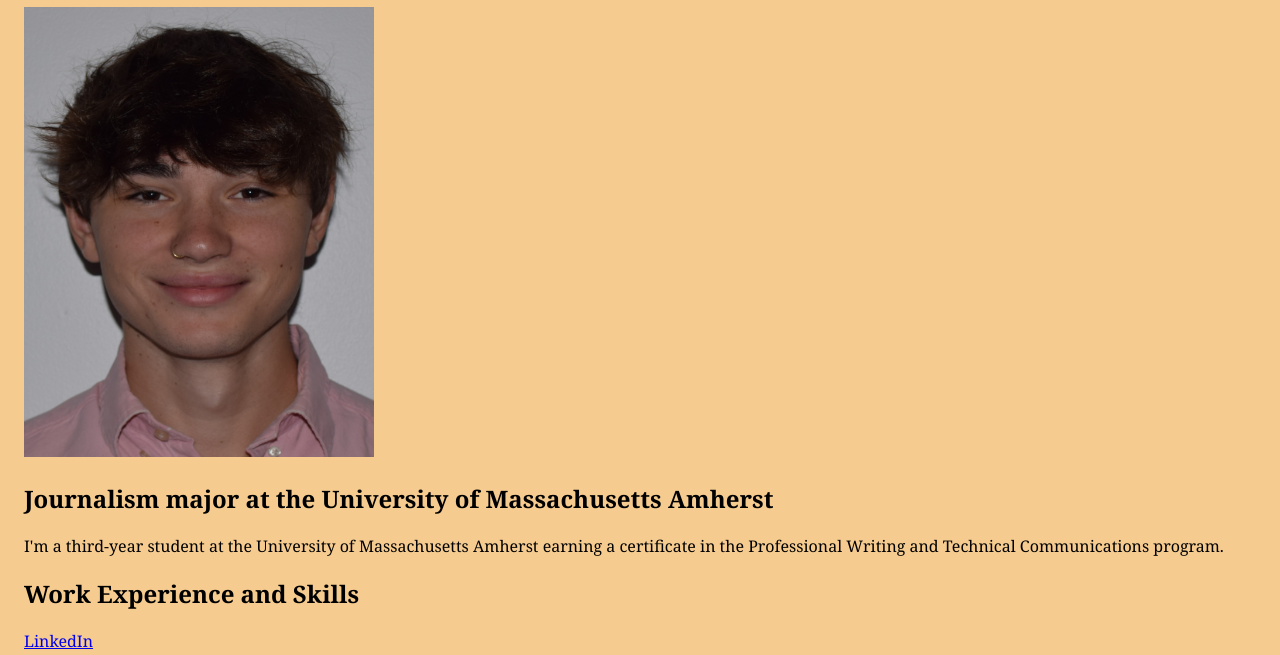
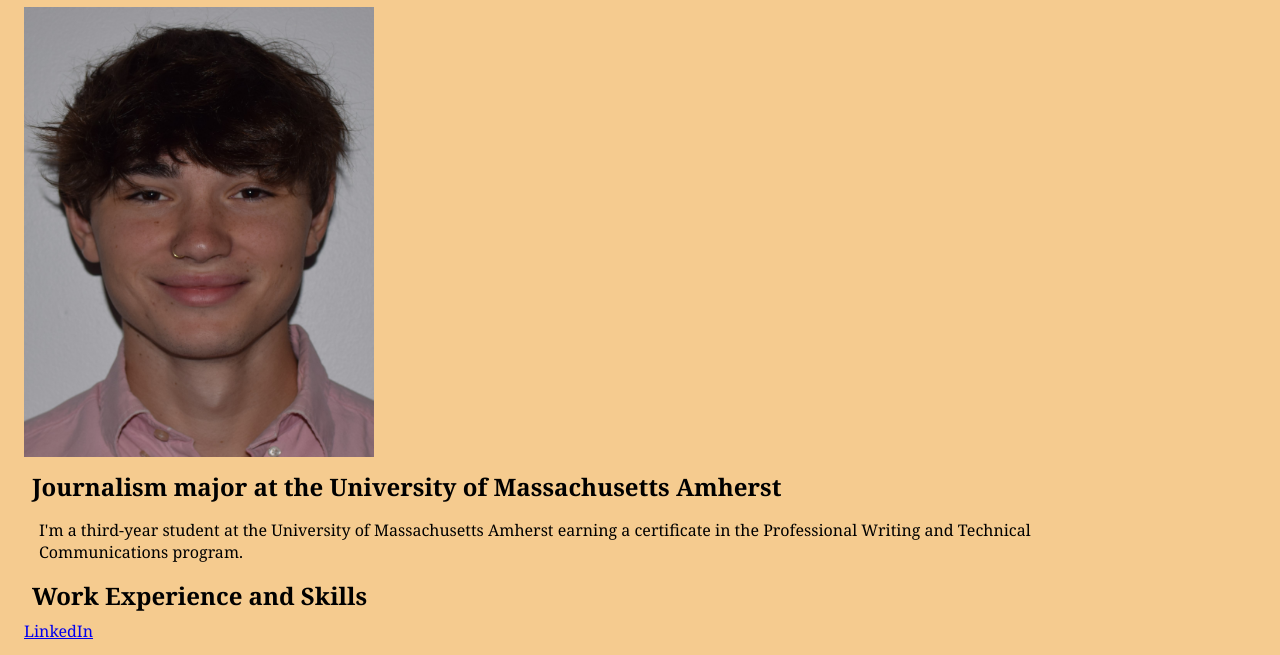
Before and after one commit to shrimpjak/shrimpjak.github.io, a plain HTML site: page homework/exercise5.html in a window 1280 px wide. Shown: the part 94-749 px from the top of the page. Drawn offline with Linux system fonts and the light colour scheme.

Commit message:
Update exercise5css.css

```diff
--- a/homework/css/exercise5css.css
+++ b/homework/css/exercise5css.css
@@ -10,3 +10,10 @@ h1 {
     margin: 1.5rem;
     padding: 5px;
 }
+h2 {
+    margin:8px;
+}
+p {
+    padding-left:15px;
+    padding-right:200px;
+}
```
